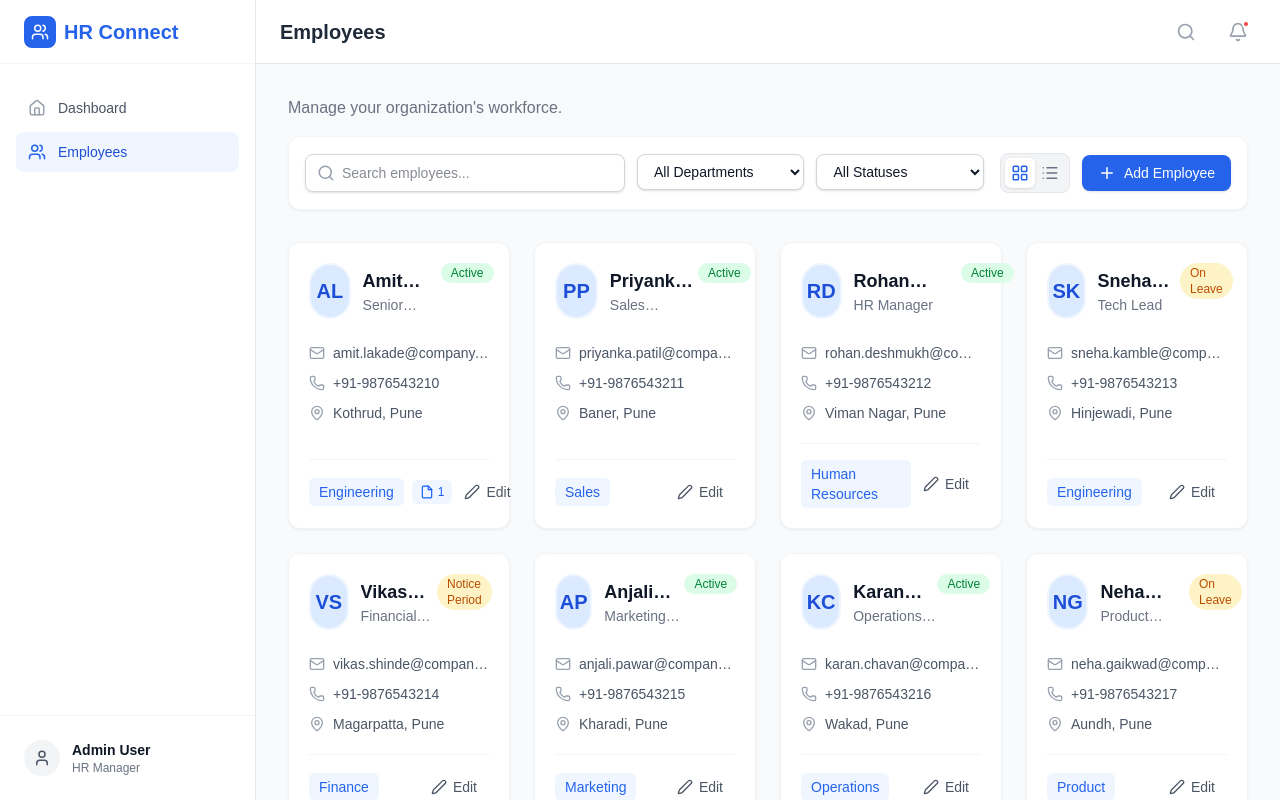
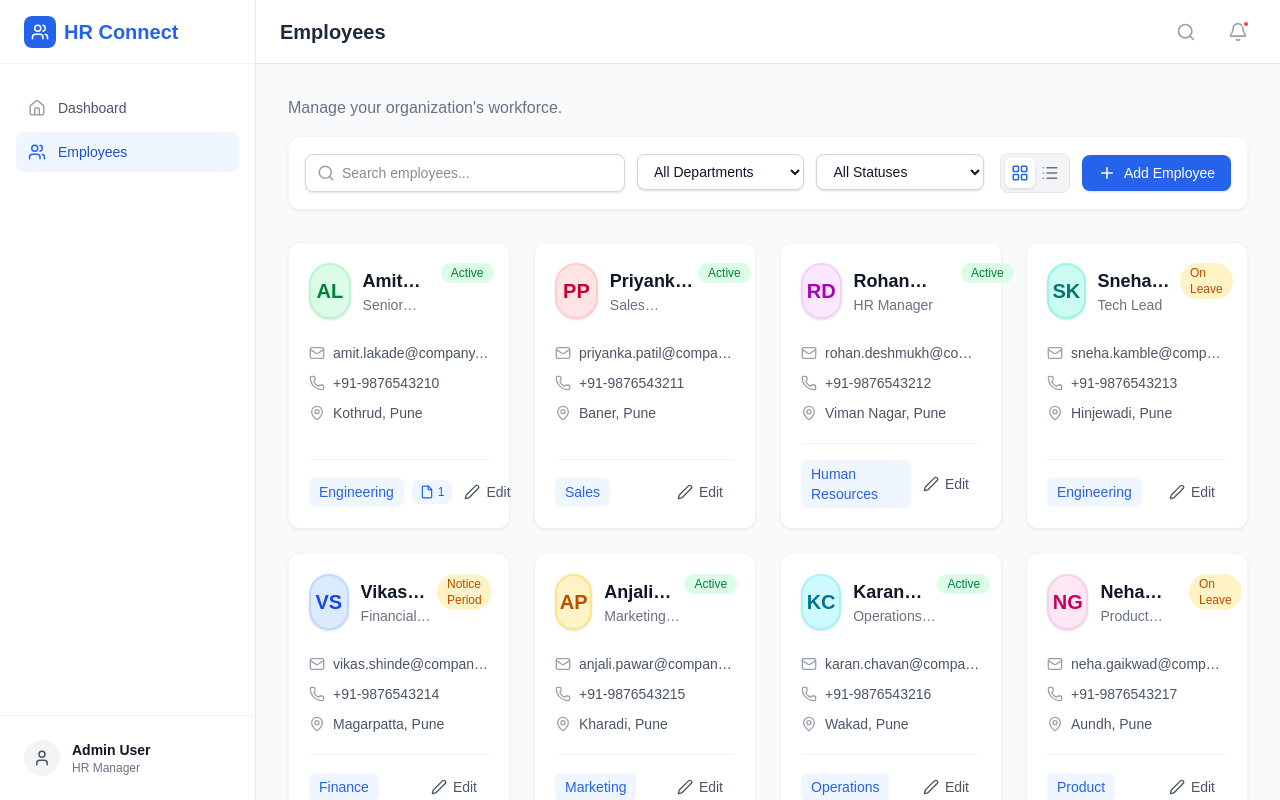
Before and after one commit to lakadeamit220/hr-dashboard-nextjs, a Next.js app: page /employees in a window 1280 px wide. Built offline with nearby package versions, Linux system fonts and the light colour scheme.

Commit message:
feat: add EmployeeCard and EmployeeRow components with helper utility for avatar styling

```diff
--- a/src/components/employees/EmployeeCard.jsx
+++ b/src/components/employees/EmployeeCard.jsx
@@ -3,10 +3,13 @@ import Button from "@/components/ui/Button";
 import { Edit2, Mail, Phone, MapPin } from "lucide-react";
 import { STATUSES } from "@/lib/constants";
 import Image from "next/image";
+import { getAvatarColorClass } from "@/lib/utils";
 
 export default function EmployeeCard({ employee, onEdit }) {
   // Get Initials
   const initials = `${employee.firstName.charAt(0)}${employee.lastName.charAt(0)}`.toUpperCase();
+  const fullName = `${employee.firstName} ${employee.lastName}`;
+  const avatarColor = getAvatarColorClass(fullName);
 
   // Find status config to get the correct color mapping
   const statusConfig = STATUSES.find(s => s.value === employee.status) || STATUSES[0];
@@ -25,23 +28,23 @@ export default function EmployeeCard({ employee, onEdit }) {
       <div className="flex justify-between items-start mb-4">
         <div className="flex gap-3 items-center">
           {employee.avatar ? (
-            <div className="relative w-14 h-14 rounded-full overflow-hidden border-2 border-primary-100">
+            <div className="relative w-14 h-14 rounded-full overflow-hidden border-2 border-gray-100 shadow-sm">
               <Image
                 src={employee.avatar}
-                alt={`${employee.firstName} ${employee.lastName}`}
+                alt={fullName}
                 fill
                 className="object-cover"
               />
             </div>
           ) : (
-            <div className="w-14 h-14 rounded-full bg-primary-100 text-primary-700 flex items-center justify-center text-xl font-bold border-2 border-primary-50">
+            <div className={`w-14 h-14 rounded-full flex items-center justify-center text-xl font-bold border-2 shadow-sm ${avatarColor}`}>
               {initials}
             </div>
           )}
 
           <div>
             <h3 className="font-semibold text-gray-900 text-lg line-clamp-1">
-              {employee.firstName} {employee.lastName}
+              {fullName}
             </h3>
             <p className="text-sm text-gray-500 line-clamp-1">{employee.designation}</p>
           </div>
--- a/src/components/employees/EmployeeRow.jsx
+++ b/src/components/employees/EmployeeRow.jsx
@@ -3,10 +3,13 @@ import Button from "@/components/ui/Button";
 import { Edit2, MoreVertical } from "lucide-react";
 import { STATUSES } from "@/lib/constants";
 import Image from "next/image";
+import { getAvatarColorClass } from "@/lib/utils";
 
 export default function EmployeeRow({ employee, onEdit }) {
   // Get Initials
   const initials = `${employee.firstName.charAt(0)}${employee.lastName.charAt(0)}`.toUpperCase();
+  const fullName = `${employee.firstName} ${employee.lastName}`;
+  const avatarColor = getAvatarColorClass(fullName);
 
   // Find status config to get the correct color mapping
   const statusConfig = STATUSES.find(s => s.value === employee.status) || STATUSES[0];
@@ -25,22 +28,22 @@ export default function EmployeeRow({ employee, onEdit }) {
       <td className="px-6 py-4 whitespace-nowrap">
         <div className="flex items-center gap-3">
           {employee.avatar ? (
-            <div className="relative w-10 h-10 rounded-full overflow-hidden border border-gray-200">
+            <div className="relative w-10 h-10 rounded-full overflow-hidden border border-gray-200 shadow-sm">
               <Image
                 src={employee.avatar}
-                alt={`${employee.firstName} ${employee.lastName}`}
+                alt={fullName}
                 fill
                 className="object-cover"
               />
             </div>
           ) : (
-            <div className="w-10 h-10 rounded-full bg-primary-100 text-primary-700 flex items-center justify-center font-bold border border-primary-50 text-sm">
+            <div className={`w-10 h-10 rounded-full flex items-center justify-center font-bold border text-sm shadow-sm ${avatarColor}`}>
               {initials}
             </div>
           )}
           <div>
             <div className="font-medium text-gray-900">
-              {employee.firstName} {employee.lastName}
+              {fullName}
             </div>
             <div className="text-sm text-gray-500">{employee.email}</div>
           </div>
--- /dev/null
+++ b/src/lib/utils.js
@@ -0,0 +1,29 @@
+export function getAvatarColorClass(name) {
+  const colors = [
+    'bg-red-100 text-red-700 border-red-200',
+    'bg-orange-100 text-orange-700 border-orange-200',
+    'bg-amber-100 text-amber-700 border-amber-200',
+    'bg-green-100 text-green-700 border-green-200',
+    'bg-emerald-100 text-emerald-700 border-emerald-200',
+    'bg-teal-100 text-teal-700 border-teal-200',
+    'bg-cyan-100 text-cyan-700 border-cyan-200',
+    'bg-blue-100 text-blue-700 border-blue-200',
+    'bg-indigo-100 text-indigo-700 border-indigo-200',
+    'bg-violet-100 text-violet-700 border-violet-200',
+    'bg-purple-100 text-purple-700 border-purple-200',
+    'bg-fuchsia-100 text-fuchsia-700 border-fuchsia-200',
+    'bg-pink-100 text-pink-700 border-pink-200',
+    'bg-rose-100 text-rose-700 border-rose-200',
+  ];
+
+  // Simple string hash
+  let hash = 0;
+  for (let i = 0; i < name.length; i++) {
+    hash = name.charCodeAt(i) + ((hash << 5) - hash);
+  }
+
+  // Get positive index
+  const index = Math.abs(hash) % colors.length;
+
+  return colors[index];
+}
```
